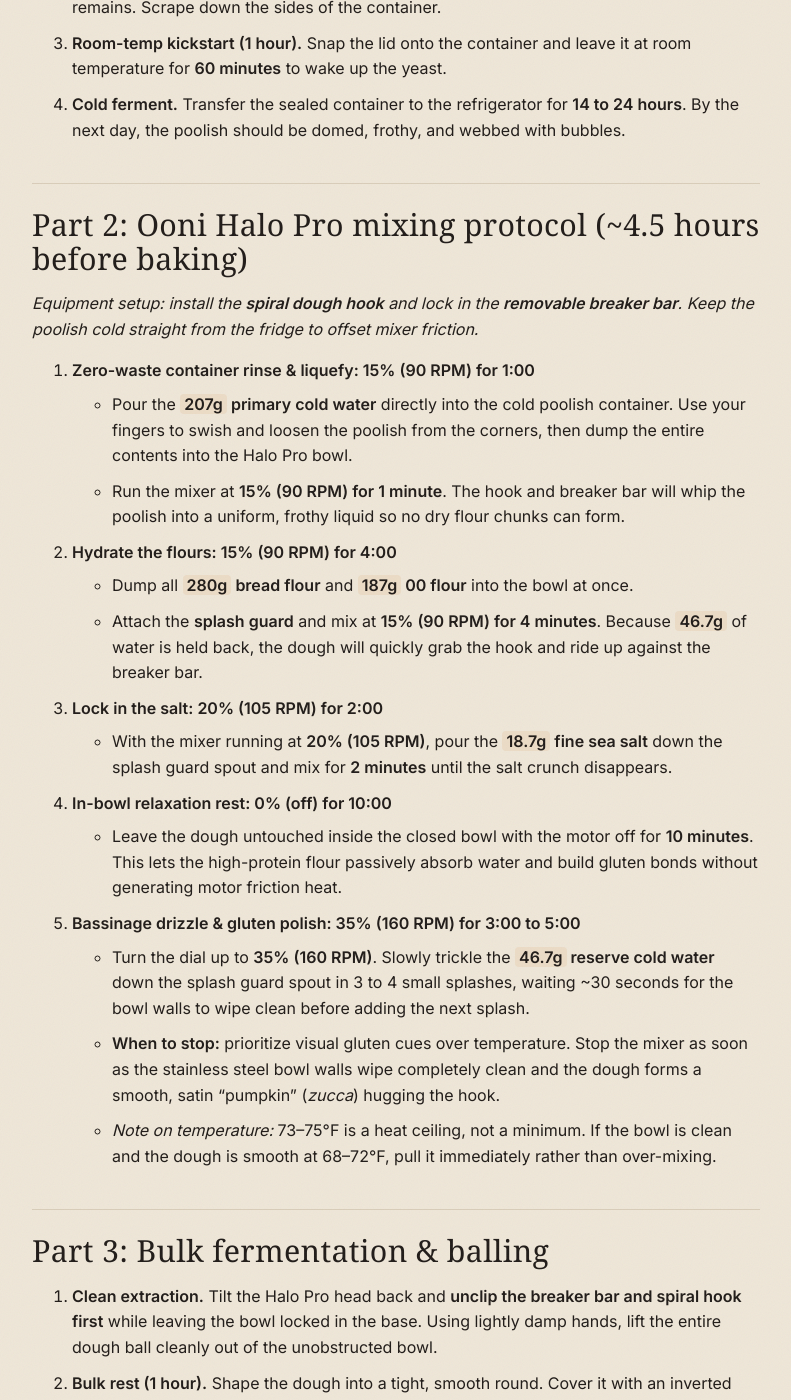
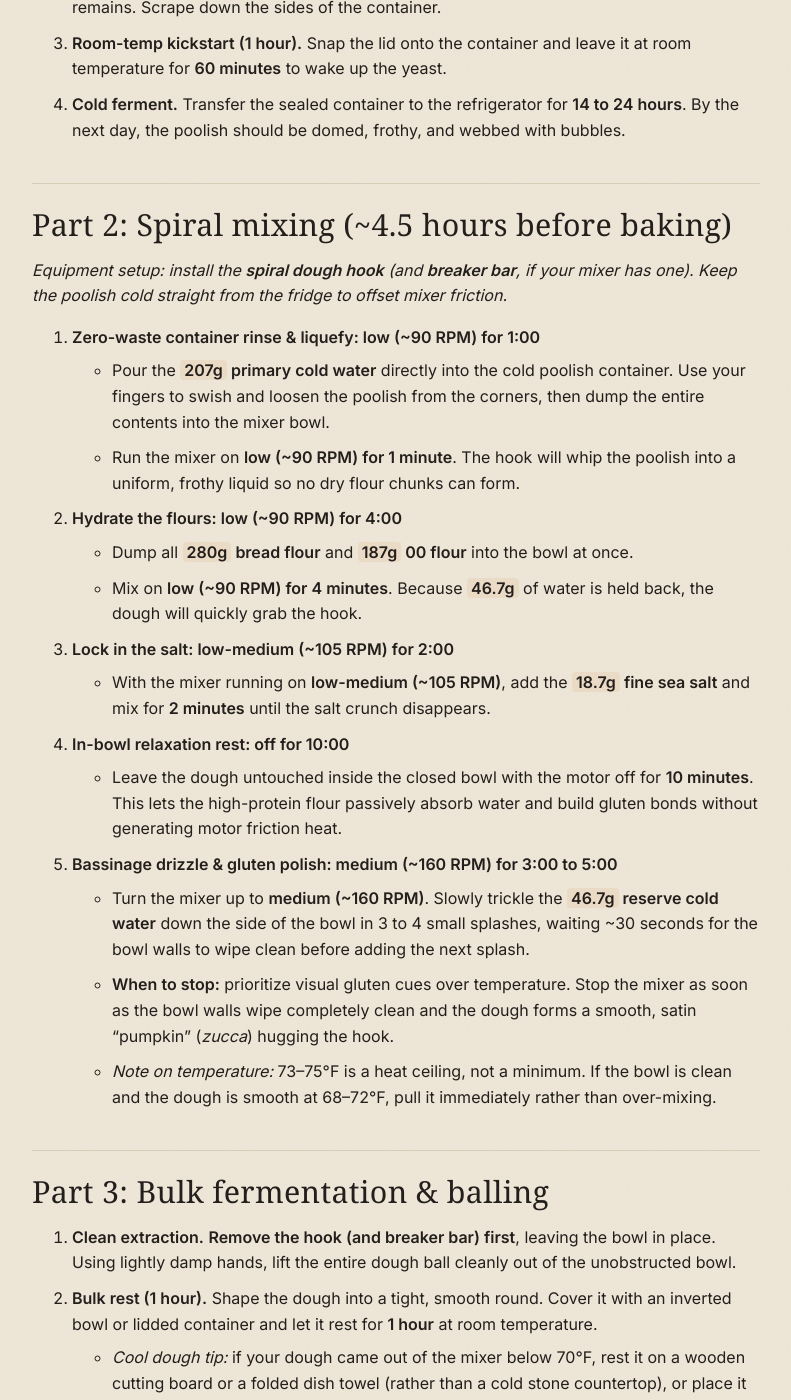
Before and after one commit to daftn/pizza, a Jekyll site: the page built from _recipes/vitos-neapolitan.md, in a window 1280 px wide and 1400 px high, scrolled down 1453 px. Shown: the whole window, without its empty margins (244-1035 px from the left). Built offline with Jekyll 4.4.1, drawn with Linux system fonts in a browser that asks for light colours; some web fonts are replaced; some of the changed text lies outside the part shown.

Commit message:
Make Vito's Neapolitan mixer-agnostic; rename file to match title
Co-Authored-By: Claude Opus 5.5 <noreply@anthropic.com>

```diff
--- a/_recipes/halo-pro-poolish.md
+++ b/_recipes/vitos-neapolitan.md
@@ -1,7 +1,7 @@
 ---
 title: Vito's Neapolitan
 category: dough
-summary: Overnight poolish, spiral-mixed in the Ooni Halo Pro with a bassinage finish.
+summary: Overnight poolish, spiral-mixed with a bassinage finish.
 yield:
   count: 6              # the batch as written below
   weight: 280           # 6 × 280g = 1,680g; the extra 35g is a bowl-loss buffer
@@ -17,7 +17,7 @@ dough:
       - { id: poolish_honey, name: "Honey", g: 4 }
       - { id: poolish_flour, name: "00 flour", g: 300, flour: true }
   - name: Final dough
-    note: Bake day, in the Ooni Halo Pro.
+    note: Bake day, in a spiral mixer.
     items:
       - { name: "Cold poolish", stage: Poolish, note: "Straight from the fridge" }
       - { id: bread_flour, name: "High-gluten / bread flour (or Manitoba)", g: 420, flour: true }
@@ -36,28 +36,28 @@ dough:
 3. **Room-temp kickstart (1 hour).** Snap the lid onto the container and leave it at room temperature for **60 minutes** to wake up the yeast.
 4. **Cold ferment.** Transfer the sealed container to the refrigerator for **14 to 24 hours**. By the next day, the poolish should be domed, frothy, and webbed with bubbles.
 
-## Part 2: Ooni Halo Pro mixing protocol (~4.5 hours before baking)
+## Part 2: Spiral mixing (~4.5 hours before baking)
 
-*Equipment setup: install the **spiral dough hook** and lock in the **removable breaker bar**. Keep the poolish cold straight from the fridge to offset mixer friction.*
+*Equipment setup: install the **spiral dough hook** (and **breaker bar**, if your mixer has one). Keep the poolish cold straight from the fridge to offset mixer friction.*
 
-1. **Zero-waste container rinse & liquefy: 15% (90 RPM) for 1:00**
-   - Pour the **[[water]] primary cold water** directly into the cold poolish container. Use your fingers to swish and loosen the poolish from the corners, then dump the entire contents into the Halo Pro bowl.
-   - Run the mixer at **15% (90 RPM) for 1 minute**. The hook and breaker bar will whip the poolish into a uniform, frothy liquid so no dry flour chunks can form.
-2. **Hydrate the flours: 15% (90 RPM) for 4:00**
+1. **Zero-waste container rinse & liquefy: low (~90 RPM) for 1:00**
+   - Pour the **[[water]] primary cold water** directly into the cold poolish container. Use your fingers to swish and loosen the poolish from the corners, then dump the entire contents into the mixer bowl.
+   - Run the mixer on **low (~90 RPM) for 1 minute**. The hook will whip the poolish into a uniform, frothy liquid so no dry flour chunks can form.
+2. **Hydrate the flours: low (~90 RPM) for 4:00**
    - Dump all **[[bread_flour]] bread flour** and **[[flour_00]] 00 flour** into the bowl at once.
-   - Attach the **splash guard** and mix at **15% (90 RPM) for 4 minutes**. Because [[reserve_water]] of water is held back, the dough will quickly grab the hook and ride up against the breaker bar.
-3. **Lock in the salt: 20% (105 RPM) for 2:00**
-   - With the mixer running at **20% (105 RPM)**, pour the **[[salt]] fine sea salt** down the splash guard spout and mix for **2 minutes** until the salt crunch disappears.
-4. **In-bowl relaxation rest: 0% (off) for 10:00**
+   - Mix on **low (~90 RPM) for 4 minutes**. Because [[reserve_water]] of water is held back, the dough will quickly grab the hook.
+3. **Lock in the salt: low-medium (~105 RPM) for 2:00**
+   - With the mixer running on **low-medium (~105 RPM)**, add the **[[salt]] fine sea salt** and mix for **2 minutes** until the salt crunch disappears.
+4. **In-bowl relaxation rest: off for 10:00**
    - Leave the dough untouched inside the closed bowl with the motor off for **10 minutes**. This lets the high-protein flour passively absorb water and build gluten bonds without generating motor friction heat.
-5. **Bassinage drizzle & gluten polish: 35% (160 RPM) for 3:00 to 5:00**
-   - Turn the dial up to **35% (160 RPM)**. Slowly trickle the **[[reserve_water]] reserve cold water** down the splash guard spout in 3 to 4 small splashes, waiting ~30 seconds for the bowl walls to wipe clean before adding the next splash.
-   - **When to stop:** prioritize visual gluten cues over temperature. Stop the mixer as soon as the stainless steel bowl walls wipe completely clean and the dough forms a smooth, satin "pumpkin" (*zucca*) hugging the hook.
+5. **Bassinage drizzle & gluten polish: medium (~160 RPM) for 3:00 to 5:00**
+   - Turn the mixer up to **medium (~160 RPM)**. Slowly trickle the **[[reserve_water]] reserve cold water** down the side of the bowl in 3 to 4 small splashes, waiting ~30 seconds for the bowl walls to wipe clean before adding the next splash.
+   - **When to stop:** prioritize visual gluten cues over temperature. Stop the mixer as soon as the bowl walls wipe completely clean and the dough forms a smooth, satin "pumpkin" (*zucca*) hugging the hook.
    - *Note on temperature:* 73–75°F is a heat ceiling, not a minimum. If the bowl is clean and the dough is smooth at 68–72°F, pull it immediately rather than over-mixing.
 
 ## Part 3: Bulk fermentation & balling
 
-1. **Clean extraction.** Tilt the Halo Pro head back and **unclip the breaker bar and spiral hook first** while leaving the bowl locked in the base. Using lightly damp hands, lift the entire dough ball cleanly out of the unobstructed bowl.
+1. **Clean extraction.** **Remove the hook (and breaker bar) first**, leaving the bowl in place. Using lightly damp hands, lift the entire dough ball cleanly out of the unobstructed bowl.
 2. **Bulk rest (1 hour).** Shape the dough into a tight, smooth round. Cover it with an inverted bowl or lidded container and let it rest for **1 hour** at room temperature.
    - *Cool dough tip:* if your dough came out of the mixer below 70°F, rest it on a wooden cutting board or a folded dish towel (rather than a cold stone countertop), or place it inside a turned-off oven with the oven light on.
 3. **Divide & ball ([[count]] balls at [[weight]]).**
@@ -74,7 +74,7 @@ dough:
 | **9:35 PM (night before)** | **Mix poolish** | Mix [[poolish_water]] water, [[poolish_yeast]] yeast, [[poolish_honey]] honey, and [[poolish_flour]] 00 flour. Cover tightly. |
 | **9:40 – 10:40 PM** | **Room-temp start** | Leave covered on the counter for 1 hour. |
 | **10:40 PM** | **Refrigerate** | Place in the fridge overnight (~13.5 to 14 hours). |
-| **12:15 PM (bake day)** | **Halo Pro mix** | Cold poolish + [[water]] cold water (1 min @ 15%), add flours (4 min @ 15%), add [[salt]] salt (2 min @ 20%), rest 10 min, then drizzle [[reserve_water]] cold water (3–5 min @ 35%). |
+| **12:15 PM (bake day)** | **Spiral mix** | Cold poolish + [[water]] cold water (1 min, low), add flours (4 min, low), add [[salt]] salt (2 min, low-medium), rest 10 min, then drizzle [[reserve_water]] cold water (3–5 min, medium). |
 | **12:40 – 1:40 PM** | **Bulk rest** | Round into a tight ball, cover, and rest 1 hour at room temp (on a wood board if cool). |
 | **1:40 PM** | **Ball dough** | Divide into **[[count]] balls at [[weight]]** using damp hands. Place in proofing box. |
 | **1:40 – 4:25 PM** | **Final proof** | Proof covered at room temperature for ~2 hours 45 minutes until doubled. |
```
